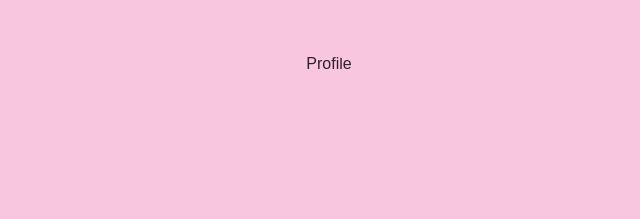
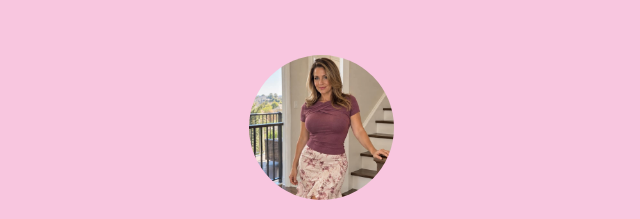
Before and after one commit to Penyul24/dating-group-landing, a plain HTML site: page index.html in a window 1280 px wide. Shown: the top 219 px of the page, without its empty margins (319-959 px from the left). Drawn offline with Linux system fonts and the light colour scheme.

Commit message:
Update index.html

```diff
--- a/index.html
+++ b/index.html
@@ -111,7 +111,7 @@ h1 {
 
   <img
     class="profile"
-    src="grok-image-52c7ffd8-c025-48af-b350-be0e4020bc1a.jpg"
+    src="FB_IMG_1794699726975.jpg"
     alt="Profile"
   >
 
```
